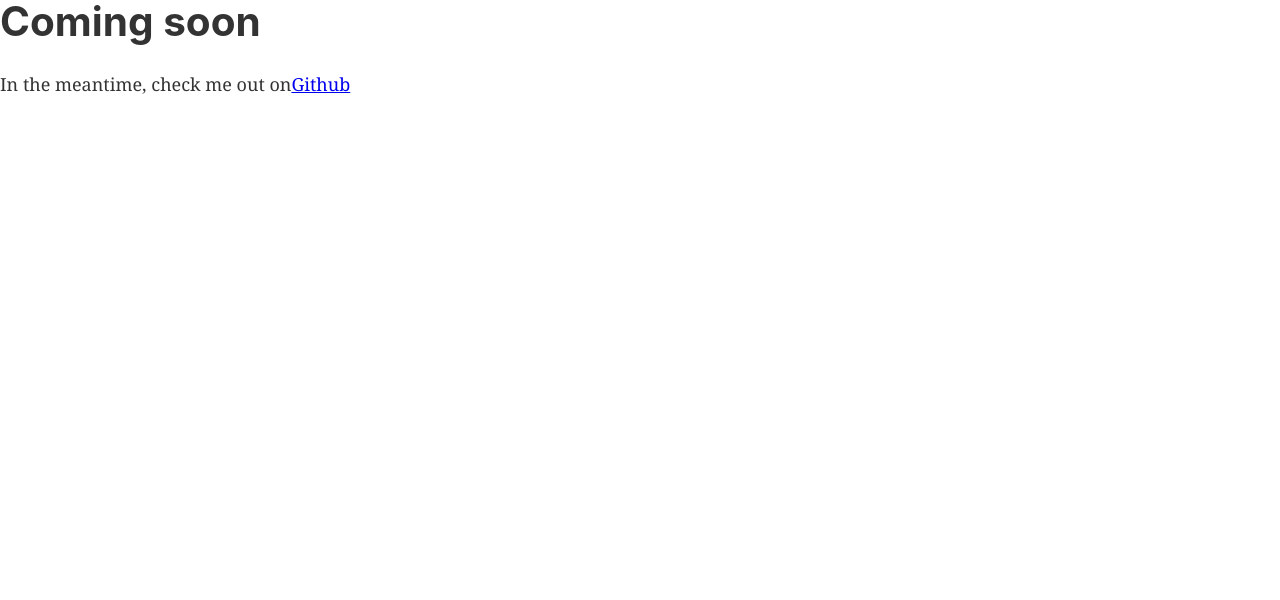
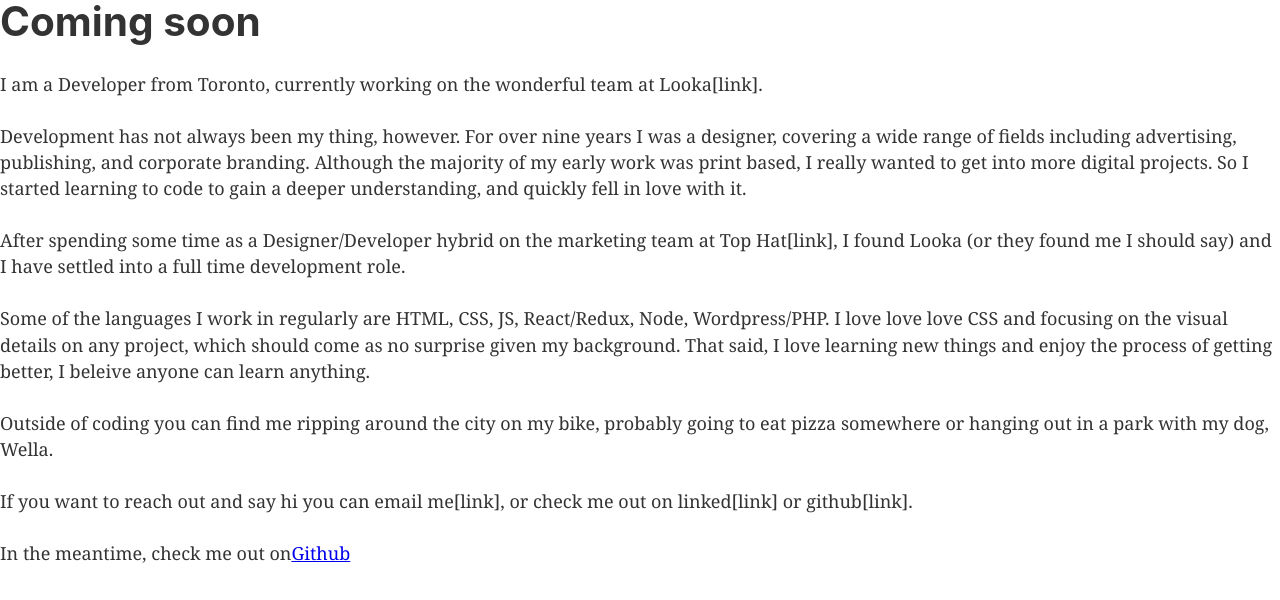
Before and after one commit to mikeybell/personal-site-2019, a Gatsby site: page / in a window 1280 px wide. Built offline with nearby package versions, Linux system fonts and the light colour scheme; Gatsby itself is replaced by a stand-in of ours.

Commit message:
Adds content component + prettier

```diff
--- /dev/null
+++ b/src/components/content.js
@@ -0,0 +1,41 @@
+import React from 'react';
+
+const Content = () => (
+  <>
+    <p>
+      I am a Developer from Toronto, currently working on the wonderful team at
+      Looka[link].
+    </p>
+    <p>
+      Development has not always been my thing, however. For over nine years I
+      was a designer, covering a wide range of fields including advertising,
+      publishing, and corporate branding. Although the majority of my early work
+      was print based, I really wanted to get into more digital projects. So I
+      started learning to code to gain a deeper understanding, and quickly fell
+      in love with it.
+    </p>
+    <p>
+      After spending some time as a Designer/Developer hybrid on the marketing
+      team at Top Hat[link], I found Looka (or they found me I should say) and I
+      have settled into a full time development role.
+    </p>
+    <p>
+      Some of the languages I work in regularly are HTML, CSS, JS, React/Redux,
+      Node, Wordpress/PHP. I love love love CSS and focusing on the visual
+      details on any project, which should come as no surprise given my
+      background. That said, I love learning new things and enjoy the process of
+      getting better, I beleive anyone can learn anything.
+    </p>
+    <p>
+      Outside of coding you can find me ripping around the city on my bike,
+      probably going to eat pizza somewhere or hanging out in a park with my
+      dog, Wella.
+    </p>
+    <p>
+      If you want to reach out and say hi you can email me[link], or check me
+      out on linked[link] or github[link].
+    </p>
+  </>
+);
+
+export default Content;
--- a/src/pages/index.js
+++ b/src/pages/index.js
@@ -1,19 +1,20 @@
-import React from "react"
-import { Link } from "gatsby"
+import React from 'react';
+import { Link } from 'gatsby';
 
-import Layout from "../components/layout"
-import SEO from "../components/seo"
+import Layout from '../components/layout';
+import SEO from '../components/seo';
+import Content from '../components/content';
 
 const IndexPage = () => (
   <Layout>
     <SEO title="Home" />
     <h1>Coming soon</h1>
+    <Content />
     <p>
       In the meantime, check me out on
       <Link to="https://github.com/mikeybell/">Github</Link>
     </p>
+  </Layout>
+);
 
-  </Layout>
-)
-
-export default IndexPage
+export default IndexPage;
```
Also changed, not shown: src/components/image.js (+5 -5 lines), src/components/layout.js (+6 -6 lines), src/components/seo.js (+10 -10 lines), src/pages/404.js (+5 -5 lines), 1 other file.
